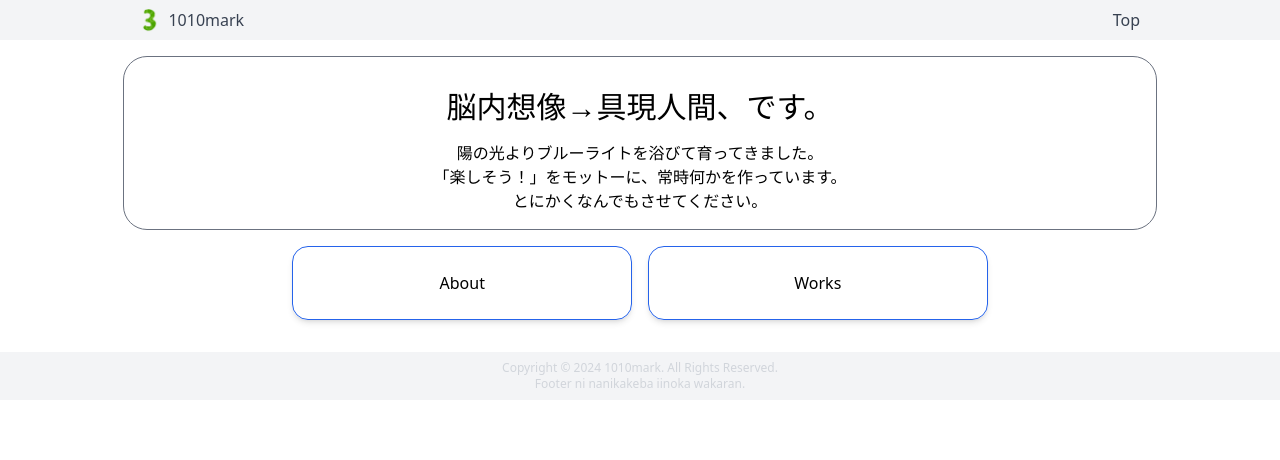
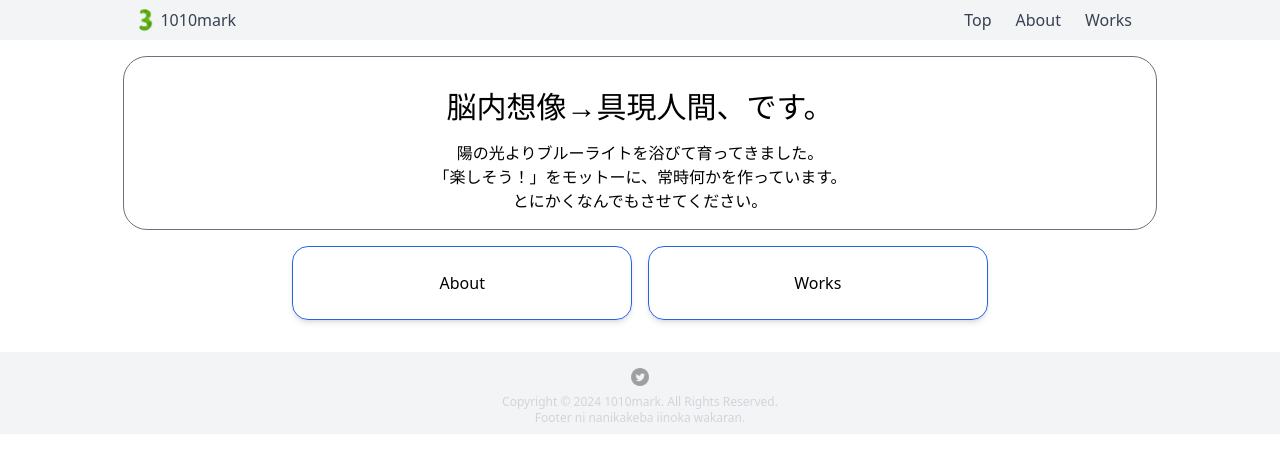
Before and after one commit to 1010mark/1010mark-portfolio.github.io, a Next.js app: page / in a window 1280 px wide. Shown: the top 460 px of the page. Built offline with nearby package versions, Linux system fonts and the light colour scheme.

Commit message:
adjust header and footer

```diff
--- a/next.config.mjs
+++ b/next.config.mjs
@@ -1,6 +1,7 @@
 /** @type {import('next').NextConfig} */
 const nextConfig = {
-    output: "export"
+    output: "export",
+    images: { unoptimized: true }
 };
 
 export default nextConfig;
--- a/src/app/footer.tsx
+++ b/src/app/footer.tsx
@@ -1,8 +1,11 @@
 export default function Footer() {
     return (
         <footer className="bg-gray-100 p-2 text-gray-300 text-xs text-center">
-            Copyright © 2024 1010mark. All Rights Reserved.<br />
-            Footer ni nanikakeba iinoka wakaran.
+            <a href="https://x.com/3_Jugem">
+                <img src="./image/X_icon.png" width={18} className="opacity-50 my-2 mx-auto hover:opacity-90"/>
+            </a>
+            <p>Copyright © 2024 1010mark. All Rights Reserved.<br />
+            Footer ni nanikakeba iinoka wakaran.</p>
         </footer>
         )
 }
--- a/src/app/header.tsx
+++ b/src/app/header.tsx
@@ -1,12 +1,15 @@
+import Image from 'next/image'
 export default function Header() {
     return (
         <header className="text-gray-700 bg-gray-100 flex px-4 h-10 md:px-24 py-2">
             <div className="md:ml-10 ml-4 float-left flex">
-            <img src="./image/icon.png" className="h-full px-1" />
-            <p className="px-1">1010mark</p>
+                <Image src="./image/icon.png" height={24} width={20.47} alt="icon.png" />
+                <p className="px-1">1010mark</p>
             </div>
             <div className="md:mr-10 mr-4 ml-auto flex">
-                <p className="px-1 h-full">Top</p>
+                <a className="px-2 mx-1 h-full hover:border border-blue-600 hover:border-l-0 hover:border-t-0 hover:border-r-0" href="/">Top</a>
+                <a className="px-2 mx-1 h-full hover:border border-blue-600 hover:border-l-0 hover:border-t-0 hover:border-r-0" href="/profile">About</a>
+                <a className="px-2 mx-1 h-full hover:border border-blue-600 hover:border-l-0 hover:border-t-0 hover:border-r-0" href="/works">Works</a>
             </div>
         </header>
         )
```
Also changed, not shown: public/image/X_icon.png (added).
